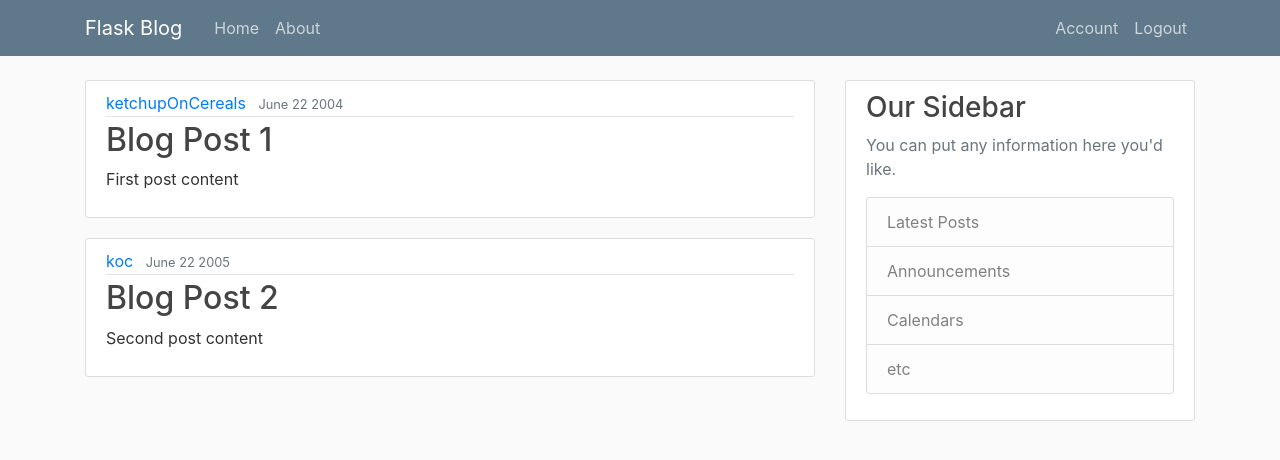
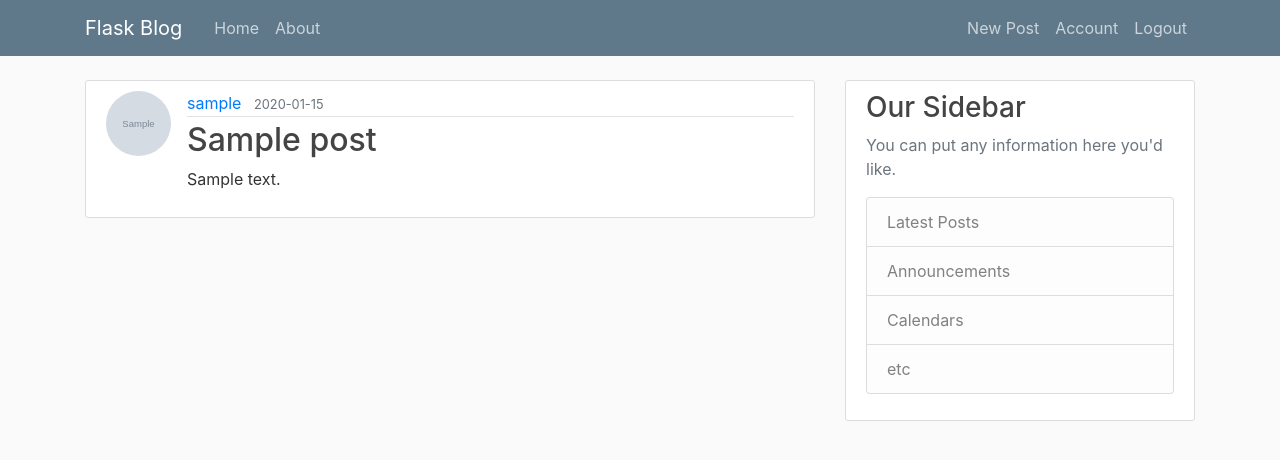
Before and after one commit to Sujal320/Flask-Blog, a Flask app: page / in a window 1280 px wide. Shown: the top 460 px of the page. Run offline with Flask 3, Linux system fonts and the light colour scheme; a user stored in the database is signed in; tables that the repository leaves empty hold one stand-in row (values such as "Sample post"); grey boxes marked "Sample" are stand-in pictures; some libraries are stand-ins or nearby versions.

Commit message:
made posting form and made posting work fully i.e. on home page + store in DB

```diff
--- a/flask_blog/routes.py
+++ b/flask_blog/routes.py
@@ -3,30 +3,16 @@ import secrets
 from PIL import Image
 from flask import render_template, url_for, flash, redirect, request
 from flask_blog import app, db, bcrypt
-from flask_blog.forms import RegistrationForm, LoginForm, UpdateAccountForm
+from flask_blog.forms import RegistrationForm, LoginForm, UpdateAccountForm, PostForm
 from flask_login import login_user, current_user, logout_user, login_required
-
 from flask_blog.models import User, Post
 
-posts = [
-    {
-        'author': 'ketchupOnCereals',
-        'title': 'Blog Post 1',
-        'content': 'First post content',
-        'date_posted': 'June 22 2004'
-    },
-    {
-        'author': 'koc',
-        'title': 'Blog Post 2',
-        'content': 'Second post content',
-        'date_posted': 'June 22 2005'
-    }
-]
-# For now I am using a simple in-memory data structure to simulate a database
+
 
 @app.route("/") #Flask uses decorators to define routes.
 @app.route("/home") #These routes map specific URLs to Python functions.
 def home():
+    posts = Post.query.all()
     return render_template("home.html", posts=posts)
 # This function renders the home.html template and passes the posts data into the template.
 # Flask uses the Jinja2 templating engine which allows dynamic rendering of content inside HTML.
@@ -114,3 +100,16 @@ def account():
     image_file = url_for('static', filename='Profile_Pics/' + current_user.image_file)
     return render_template('account.html', title='Account',
                            image_file=image_file, form=form)
+
+
+@app.route("/post/new", methods=['GET', 'POST'])
+@login_required # login requrired decorator
+def new_post():
+    form = PostForm()
+    if form.validate_on_submit():
+        post = Post(title=form.title.data, content=form.content.data, author=current_user)
+        db.session.add(post)
+        db.session.commit()
+        flash('Your post has been created!', category='success')
+        return redirect(url_for('home'))
+    return render_template('create_post.html', title='New Post', form=form)
--- a/flask_blog/templates/home.html
+++ b/flask_blog/templates/home.html
@@ -2,10 +2,11 @@
 {% block content %}
     {% for post in posts %}
         <article class="media content-section">
+        <img class="rounded-circle article-img" src="{{ url_for('static', filename='Profile_Pics/' + post.author.image_file) }}">
           <div class="media-body">
             <div class="article-metadata">
-              <a class="mr-2" href="#">{{ post.author }}</a>
-              <small class="text-muted">{{ post.date_posted }}</small>
+              <a class="mr-2" href="#">{{ post.author.username }}</a>
+              <small class="text-muted">{{ post.date_posted.strftime('%Y-%m-%d') }}</small>
             </div>
             <h2><a class="article-title" href="#">{{ post.title }}</a></h2>
             <p class="article-content">{{ post.content }}</p>
--- a/flask_blog/templates/layout.html
+++ b/flask_blog/templates/layout.html
@@ -39,6 +39,7 @@ Other templates extend this base template to avoid repeating the same HTML acros
             <!-- Navbar Right Side -->
             <div class="navbar-nav">
             {% if current_user.is_authenticated %}
+              <a class="nav-item nav-link" href="{{ url_for('new_post') }}">New Post</a>
               <a class="nav-item nav-link" href="{{ url_for('account') }}">Account</a>
               <a class="nav-item nav-link" href="{{ url_for('logout') }}">Logout</a>
             {% else %}
```
Also changed, not shown: flask_blog/forms.py (+9 -1 lines), flask_blog/templates/create_post.html (added, +40 -0 lines), flask_blog/static/Profile_Pics/816e054692b28610.jpg (added), flask_blog/static/Profile_Pics/Better-Call-Saul.jpg (added), flask_blog/static/Profile_Pics/ad82330704b6cd53.jpg (added), flask_blog/static/Profile_Pics/c9d8723d55529899.jpg (added).
